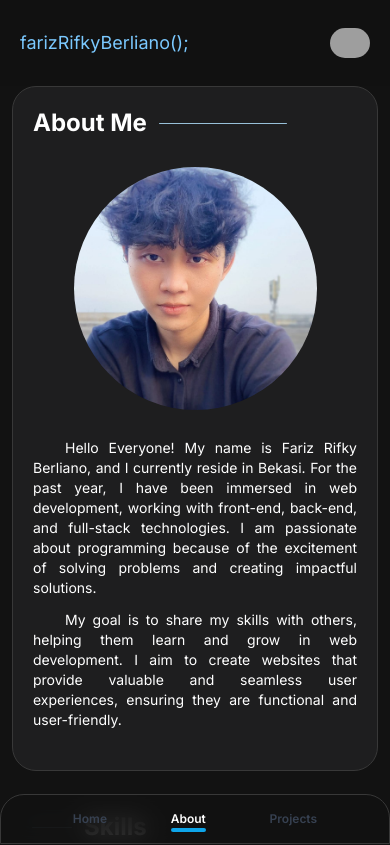
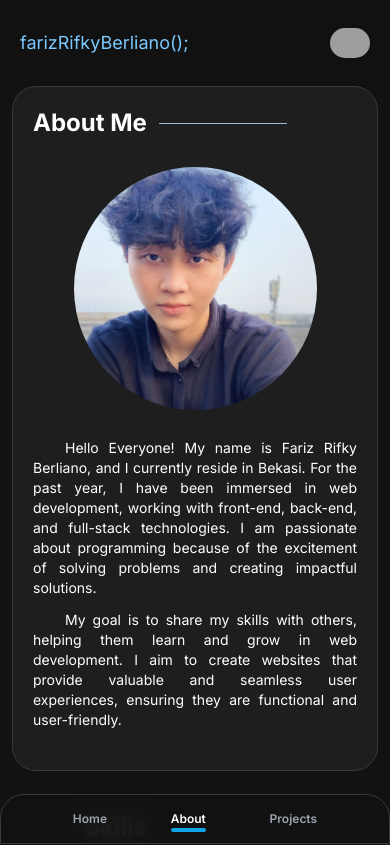
Before and after one commit to ifarbie/ifarbie.github.io, a Next.js app: page /about in a window 390 px wide. Shown: the top 845 px of the page. Built offline with nearby package versions, Linux system fonts and the light colour scheme; grey boxes are pictures that could not be loaded.

Commit message:
fix: footer for mobile design

```diff
--- a/next.config.mjs
+++ b/next.config.mjs
@@ -3,7 +3,7 @@ const nextConfig = {
   images: {
     domains: ["seeklogo.com", "img.icons8.com", "cdn-icons-png.flaticon.com", "cdn.icon-icons.com", "git-scm.com", "cdn.iconscout.com", "cdn4.iconfinder.com", "djeqr6to3dedg.cloudfront.net", "getbootstrap.com", "github.githubassets.com", "upload.wikimedia.org", "uxwing.com", "adware-technologies.s3.amazonaws.com"],
   },
-  output: "export"
+  // output: "export"
 };
 
 export default nextConfig;
--- a/src/components/Footer.tsx
+++ b/src/components/Footer.tsx
@@ -2,7 +2,7 @@ import Navigation from "./Navigation";
 
 const Footer = () => {
   return (
-    <footer className="z-[99] px-10 py-4 fixed bottom-0 left-0 right-0 backdrop-blur-md backdrop-opacity-90 border border-[#383838] rounded-t-3xl bg-[#121212] bg-opacity-80 md:hidden">
+    <footer className="z-[99] px-10 py-4 fixed bottom-0 left-0 right-0 backdrop-blur-md backdrop-opacity-90 border border-[#383838] rounded-t-3xl bg-[#121212] bg-opacity-90 md:hidden">
       <Navigation />
     </footer>
   );
--- a/src/components/Navigation.tsx
+++ b/src/components/Navigation.tsx
@@ -9,7 +9,7 @@ const Navigation = ({ gap = "0" }: { gap?: string }) => {
     <ul className="flex justify-around items-center font-semibold text-xs md:text-sm " style={{ gap }}>
       {navData.map((data, i) => (
         <li key={data.path} className={`animate-fadeInFromUp opacity-0`} style={{ animationDelay: `${(i + 5) * 2}00ms` }}>
-          <Link href={data.path} className={`text-gray-700 hover:text-gray-100 transition duration-300 ${pathname === data.path ? "nav-active" : ""}`}>
+          <Link href={data.path} className={`text-gray-400 hover:text-gray-100 transition duration-300 ${pathname === data.path ? "nav-active" : ""}`}>
             {data.name}
           </Link>
         </li>
```
